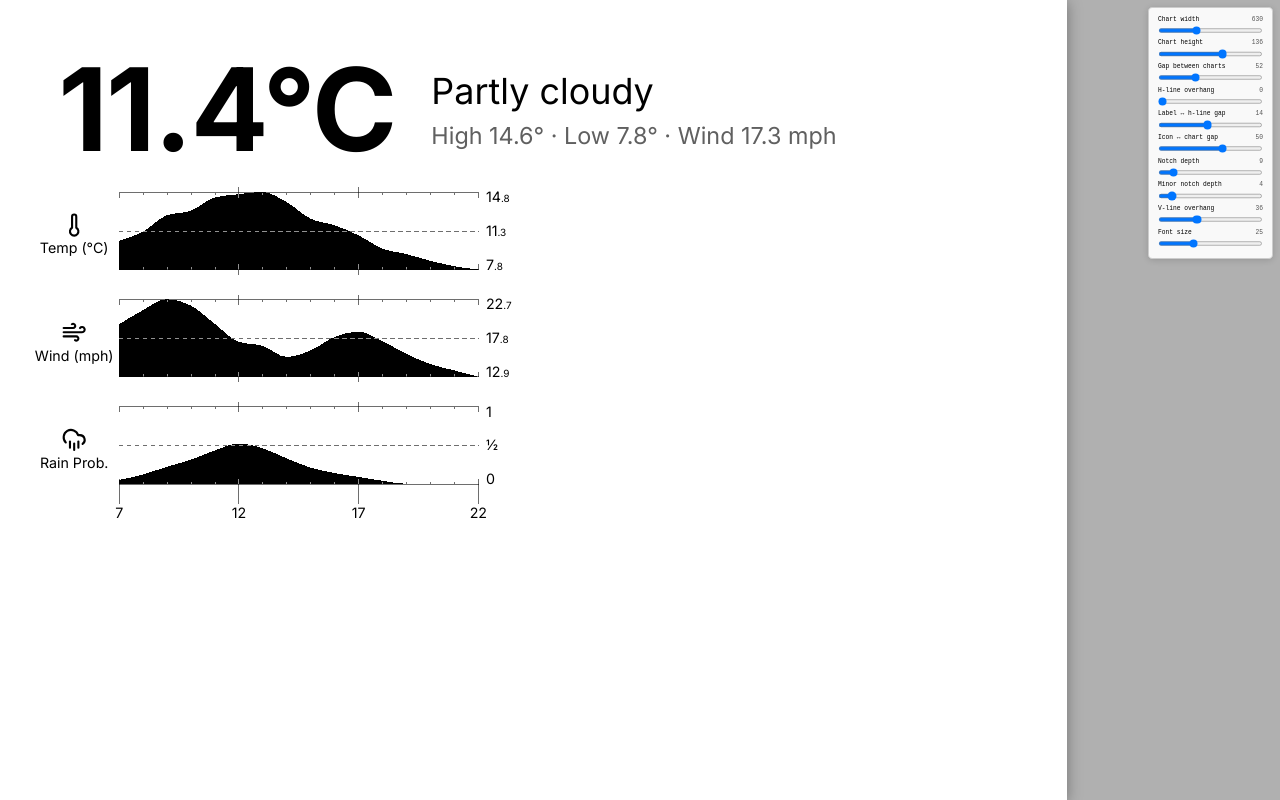
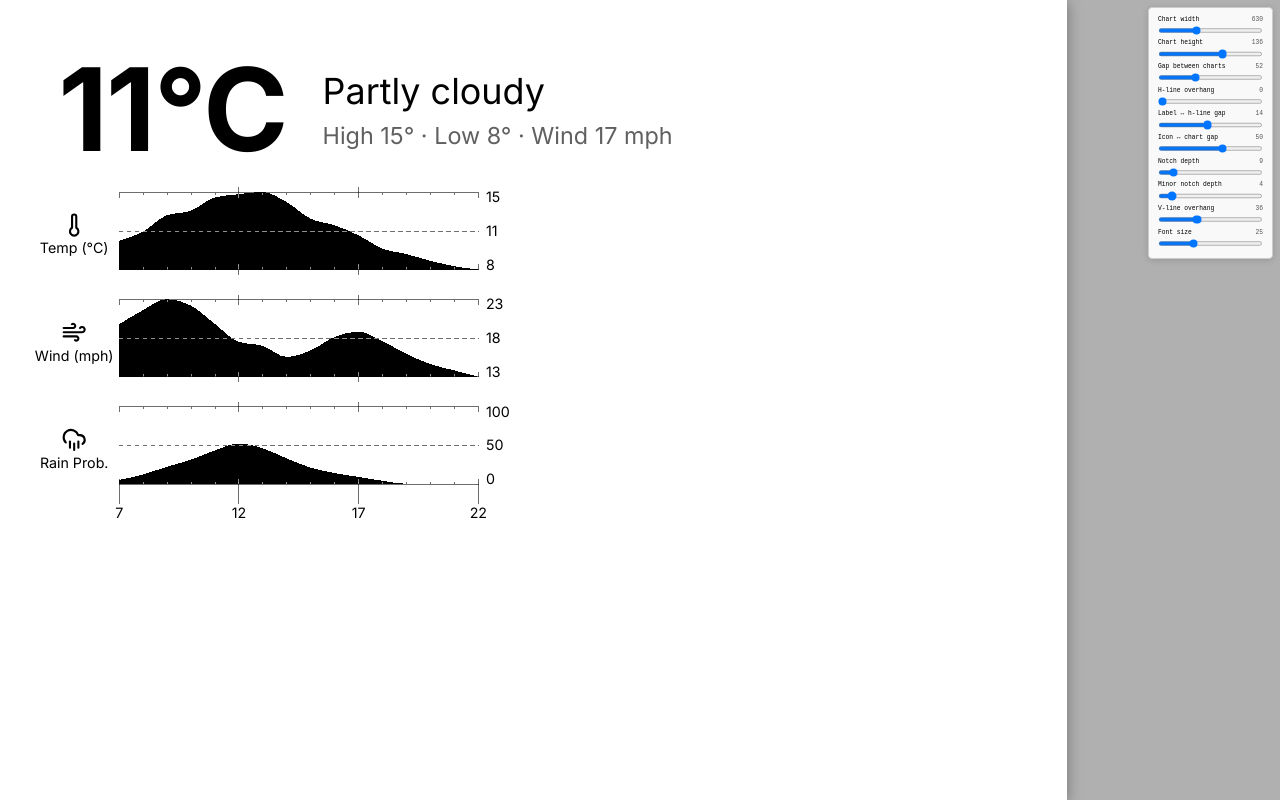
Before and after one commit to owenoclee/trmnl-dash, a plain HTML site: page dashboard.html in a window 1280 px wide. Drawn offline with nearby package versions, Linux system fonts and the light colour scheme.

Commit message:
simpler chart display (no fractions)

```diff
--- a/dashboard.html
+++ b/dashboard.html
@@ -205,7 +205,7 @@ body.debug .page::before { display: block; }
     const series = [
       { data: sliceDay(DATA.hourlyTemp),   unit: '°C',  icon: 'therm', label: 'Temp (°C)'  },
       { data: sliceDay(DATA.hourlyWind),   unit: ' mph', icon: 'wind',  label: 'Wind (mph)' },
-      { data: sliceDay(DATA.hourlyPrecip), unit: '%',   icon: 'rain', yMin: 0, yMax: 100, label: 'Rain Prob.', displayScale: 1/100, useFrac: true },
+      { data: sliceDay(DATA.hourlyPrecip), unit: '%',   icon: 'rain', yMin: 0, yMax: 100, label: 'Rain Prob.' },
     ];
 
     // Pre-compute scales for each series (needed across passes)
@@ -265,7 +265,7 @@ body.debug .page::before { display: block; }
     });
 
     // Pass 3 — h-lines, labels, icons (on top of blend-mode ticks, covering intersection artifacts)
-    series.forEach(({ unit, icon, label, displayScale, useFrac }, ci) => {
+    series.forEach(({ unit, icon, label }, ci) => {
       const { cy, dMin, dMax } = scales[ci];
 
       [0, 0.5, 1].forEach(frac => {
@@ -282,27 +282,17 @@ body.debug .page::before { display: block; }
         }
       });
 
-      const lx    = chartX0 + chartW + labelGap;
-      const scale = displayScale ?? 1;
-      // All labels use dominant-baseline: auto (y = baseline, cap extends above).
-      // y = h-line + cap-height so the text cap sits flush with the h-line and body hangs into the chart.
-      // dMin is the exception: baseline sits on the bottom h-line, cap extends up into the chart.
+      const lx   = chartX0 + chartW + labelGap;
       const capH = labelFs * 0.72;
       [
-        { val: dMax,              y: cy + capH           },
+        { val: dMax,              y: cy + capH                   },
         { val: (dMin + dMax) / 2, y: cy + chartH / 2 + capH / 2 },
-        { val: dMin,              y: cy + chartH          },
+        { val: dMin,              y: cy + chartH                  },
       ].forEach(({ val, y }) => {
-        const txt = svg.append('text').attr('x', lx).attr('y', y)
+        svg.append('text').attr('x', lx).attr('y', y)
           .attr('text-anchor', 'start').attr('dominant-baseline', 'auto')
-          .attr('font-family', FONT);
-        if (useFrac) {
-          txt.append('tspan').attr('font-size', labelFs).text(fmtFrac(val * scale));
-        } else {
-          const { int: intStr, dec: decStr } = fmtDecimal(val * scale);
-          txt.append('tspan').attr('font-size', labelFs).text(intStr);
-          if (decStr) txt.append('tspan').attr('font-size', labelFs * 0.7).text(decStr);
-        }
+          .attr('font-size', labelFs).attr('font-family', FONT)
+          .text(Math.round(val));
       });
 
       const iconHalf = ICON_COL * 0.78 / 2;
@@ -318,10 +308,10 @@ body.debug .page::before { display: block; }
   // ---------------------------------------------------------------------------
   // Header population
   // ---------------------------------------------------------------------------
-  document.getElementById('w-temp').textContent = DATA.temp ?? '—';
-  document.getElementById('w-high').textContent = DATA.tempMax ?? '—';
-  document.getElementById('w-low').textContent  = DATA.tempMin ?? '—';
-  document.getElementById('w-wind').textContent = DATA.windMPH ?? '—';
+  document.getElementById('w-temp').textContent = DATA.temp  != null ? Math.round(DATA.temp)   : '—';
+  document.getElementById('w-high').textContent = DATA.tempMax != null ? Math.round(DATA.tempMax) : '—';
+  document.getElementById('w-low').textContent  = DATA.tempMin != null ? Math.round(DATA.tempMin) : '—';
+  document.getElementById('w-wind').textContent = DATA.windMPH != null ? Math.round(DATA.windMPH) : '—';
   if (DATA.condition) {
     const el = document.getElementById('w-condition');
     el.textContent = DATA.condition;
```
